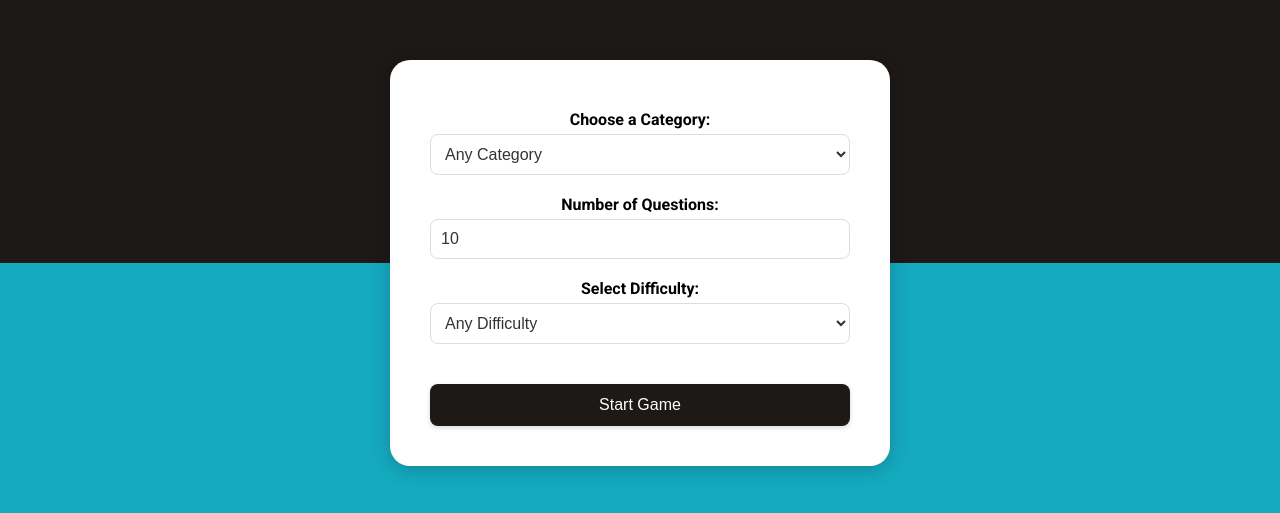
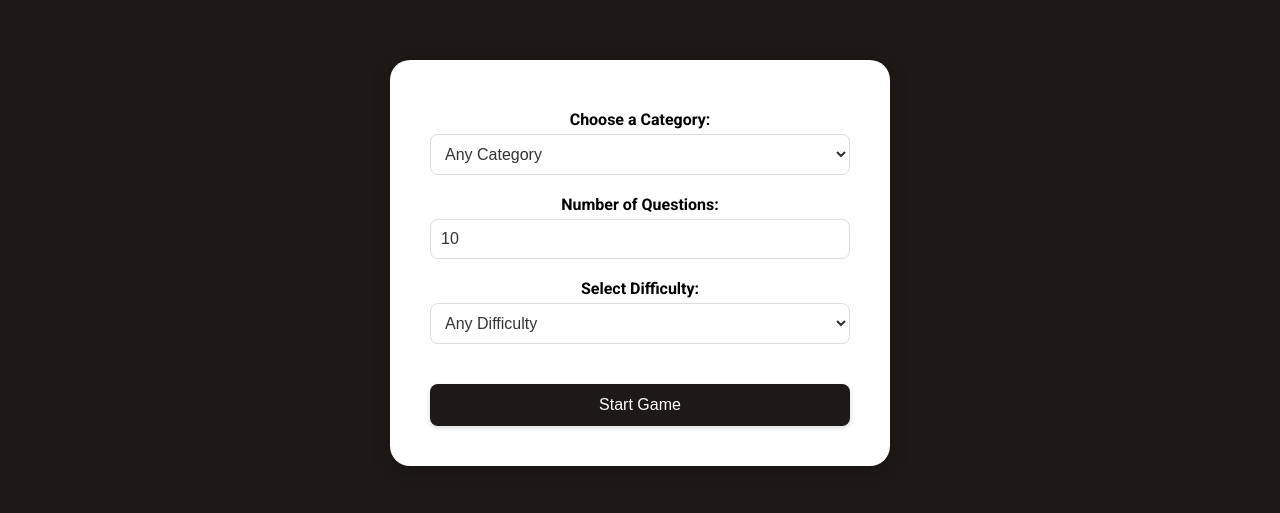
Before and after one commit to BrendanDasilva/Games, a plain HTML site: page APIQuizGame/index.html in a window 1280 px wide. Shown: the part 137-650 px from the top of the page. Drawn offline with Linux system fonts and the light colour scheme; no server answers.

Commit message:
Update styles.css

```diff
--- a/APIQuizGame/assets/styles.css
+++ b/APIQuizGame/assets/styles.css
@@ -5,7 +5,7 @@ html {
   height: 100%;
   margin: 0;
   font-family: "Roboto", sans-serif;
-  background: linear-gradient(#1c1917 50%, #15aabf 50%);
+  background: #1c1917;
   color: #333;
   display: flex;
   align-items: center;
```
